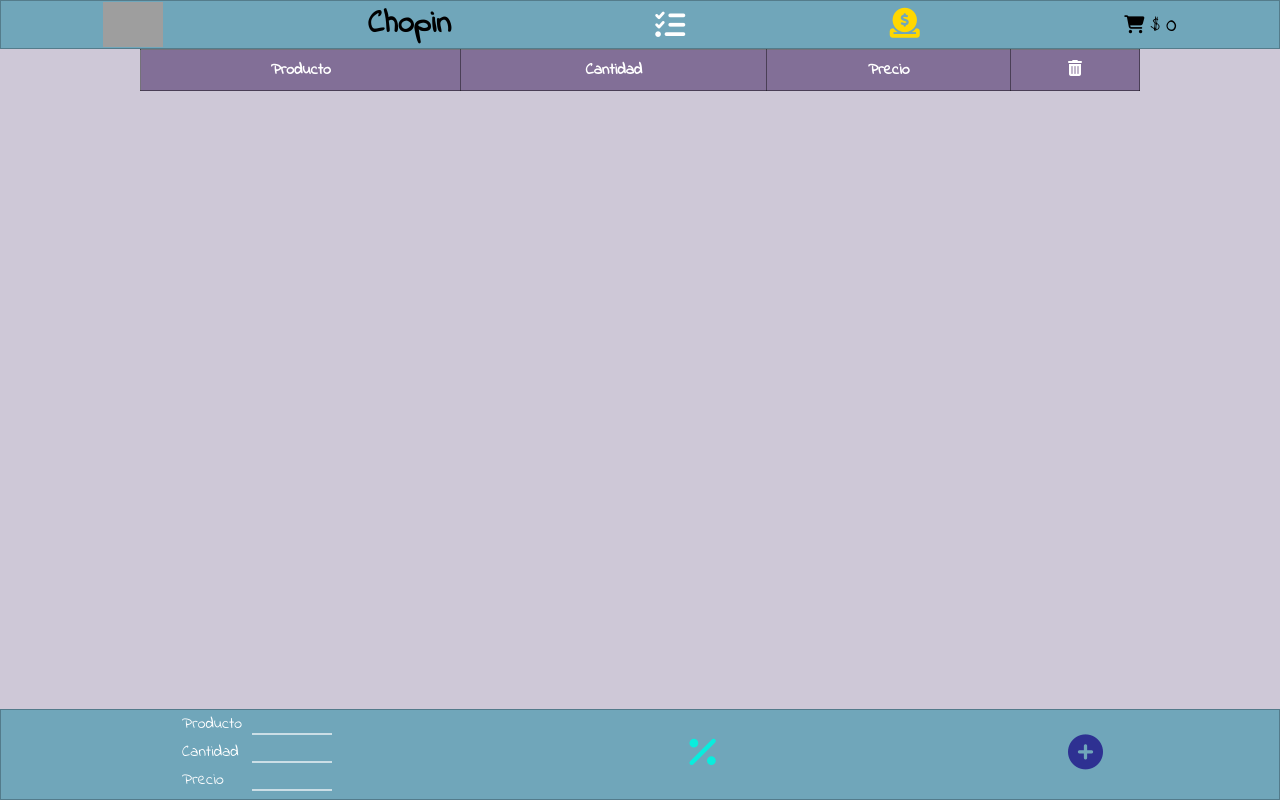
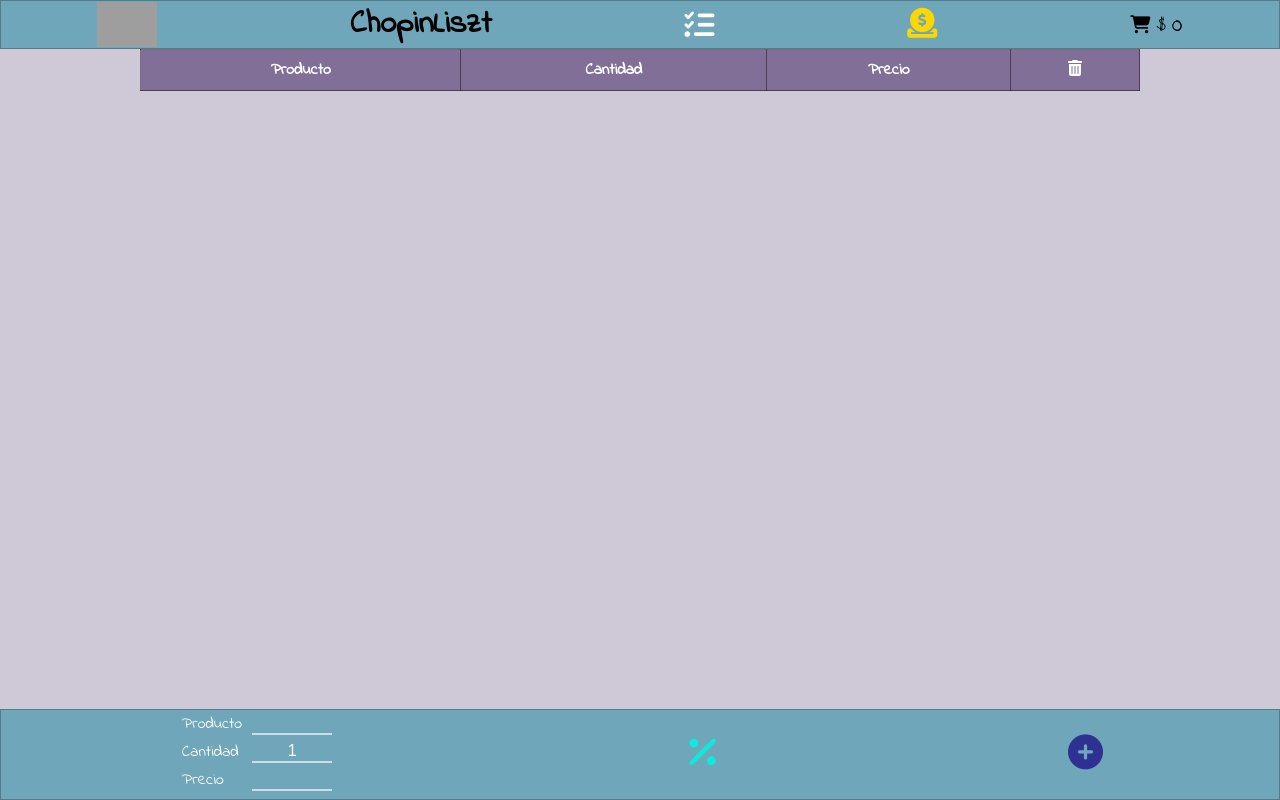
Before and after one commit to Omaldovi8825/chopin, a website: page index.html in a window 1280 px wide. Drawn offline with Linux system fonts and the light colour scheme; grey boxes are pictures that could not be loaded.

Commit message:
cantidad automatica

```diff
--- a/index.html
+++ b/index.html
@@ -14,7 +14,7 @@
 <body>
     <header>
         <img src="https://i.ibb.co/Vm1VzRh/super-omi-logo2.png" alt="logo">
-        <h1>Chopin</h1>
+        <h1>ChopinLiszt</h1>
         <i class="fas fa-tasks" onclick="openShoppingListModal()"></i>
         <a href="#"><i class="fas fa-donate"></i></a>
         <div class="total">
@@ -50,7 +50,7 @@
             </div>
             <div class="adding-section-column">
                 <input type="text" name="alias" oninput="checkTrueValue(this)" >
-                <input type="text" name="cantidad" oninput="checkTrueValue(this)">
+                <input type="text" name="cantidad" value="1" oninput="checkTrueValue(this)">
                 <input type="text" name="precio" oninput="checkTrueValue(this)">
             </div>
         </div>
--- a/styles/index.css
+++ b/styles/index.css
@@ -51,6 +51,7 @@ input {
     border: none;
     border-radius: 0;
     border-bottom: 2px solid #ffffffa1;
+    color: white;
 }
 
 table {
```
